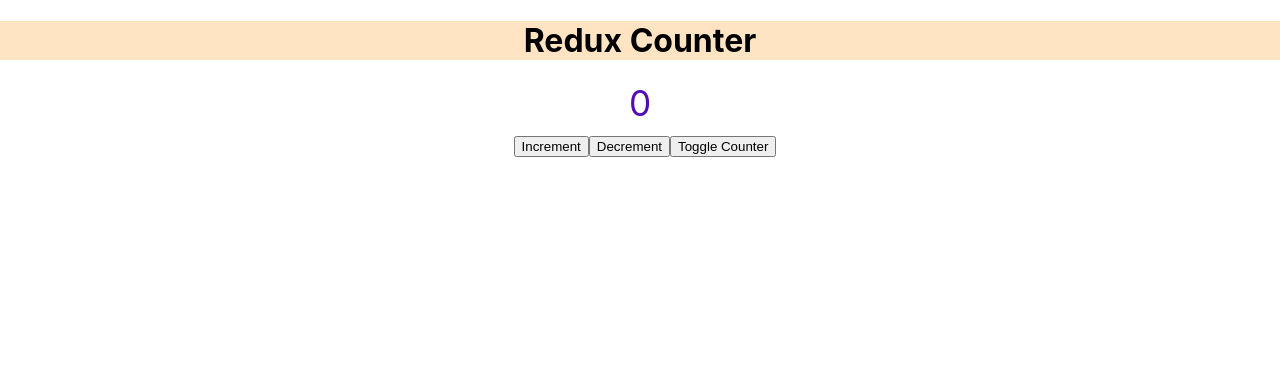
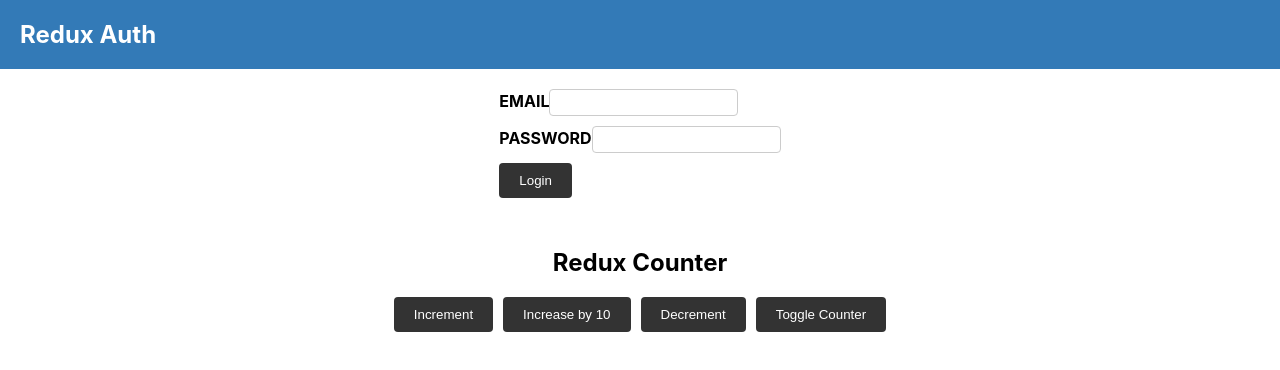
Before and after one commit to imtiyaz-github/Expense-Tracker-In-React, a React (Create React App) app: page / in a window 1280 px wide. Shown: the top 370 px of the page. Built offline with nearby package versions, Linux system fonts and the light colour scheme.

Commit message:
auth reducer

```diff
--- a/src/App.js
+++ b/src/App.js
@@ -1,11 +1,21 @@
-import "./App.css";
+import { Fragment } from "react";
+import Auth from "./components/Auth";
 import Counter from "./components/Counter";
+import Header from "./components/Header";
+import { useSelector } from "react-redux";
+import UserProfile from "./components/UserProfile";
 
 function App() {
+  const isAuth = useSelector((state) => state.auth.isAuthenticated);
 
-  return(
-   <Counter />
-  )
+  return (
+    <Fragment>
+      <Header />
+      {!isAuth && <Auth />}
+      {isAuth && <UserProfile />}
+      <Counter />
+    </Fragment>
+  );
 }
 
 export default App;
--- /dev/null
+++ b/src/components/Auth.js
@@ -0,0 +1,31 @@
+import React from "react";
+import { useDispatch } from "react-redux";
+import { authActions } from "../store/Redux";
+import classes from "./Auth.module.css";
+
+function Auth() {
+  const dispatch = useDispatch();
+
+  const loginHandler = (e) => {
+    e.preventDefault();
+    dispatch(authActions.login());
+  };
+
+  return (
+    <div className={classes.form}>
+      <form action="" onSubmit={loginHandler}>
+        <div>
+          <label htmlFor="email">EMAIL</label>
+          <input type="text" id="email" />
+        </div>
+        <div>
+          <label htmlFor="password">PASSWORD</label>
+          <input type="password" id="password" />
+        </div>
+        <button>Login</button>
+      </form>
+    </div>
+  );
+}
+
+export default Auth;
--- /dev/null
+++ b/src/components/Auth.module.css
@@ -0,0 +1,58 @@
+/* .form {
+    display: flex;
+    flex-direction: column;
+    align-items: center;
+    margin: 20px;
+  }
+
+  label {
+    font-weight: bold;
+  }
+
+  input {
+    padding: 5px;
+    margin-bottom: 10px;
+  }
+
+  button {
+    padding: 10px 20px;
+    background-color: #334bb7;
+    color: white;
+    border: none;
+    cursor: pointer;
+  }
+
+  button:hover {
+    background-color: #288fe9;
+  }
+   */
+   .form {
+    display: flex;
+    flex-direction: column;
+    align-items: center;
+    margin: 20px;
+  }
+
+  label {
+    font-weight: bold;
+  }
+
+  input {
+    padding: 5px;
+    margin-bottom: 10px;
+    border: 1px solid #ccc;
+    border-radius: 4px;
+  }
+
+  button {
+    padding: 10px 20px;
+    background-color: #337ab7;
+    color: white;
+    border: none;
+    border-radius: 4px;
+    cursor: pointer;
+  }
+
+  button:hover {
+    background-color: #23527c;
+  }
--- a/src/components/Counter.js
+++ b/src/components/Counter.js
@@ -1,27 +1,37 @@
-import { useSelector, useDispatch } from "react-redux";
+import { useSelector, useDispatch, connect } from "react-redux";
 import classes from "./Counter.module.css";
+import { counterActions } from "../store/Redux";
 
 function Counter() {
   const dispatch = useDispatch();
   const counter = useSelector((state) => state.counter);
+  const show = useSelector((state) => state.showCounter);
+
 
   const incrementHandler = () => {
-    dispatch({ type: "increment" });
+    dispatch(counterActions.increment());
   };
 
   const decrementHandler = () => {
-    dispatch({ type: "decrement" });
+    dispatch(counterActions.decrement()); // {type: some unique indetiieres,payload :10}
   };
 
-  const toggeleCounter = () => {};
+  const increaseHandler = () => {
+    dispatch(counterActions.increase(10));
+  };
+
+  const toggeleCounter = () => {
+    dispatch(counterActions.toggleCounter());
+  };
 
   return (
     <main className={classes.main}>
       <h1 className={classes.header}>Redux Counter</h1>
 
-      <div className={classes.counter}>{counter}</div>
+      {show && <div className={classes.counter}>{counter}</div>}
       <div className={classes.button}>
         <button onClick={incrementHandler}>Increment</button>
+        <button onClick={increaseHandler}>Increase by 10</button>
         <button onClick={decrementHandler}>Decrement</button>
         <button onClick={toggeleCounter}>Toggle Counter</button>
       </div>
@@ -29,4 +39,4 @@
   );
 }
 
-export default Counter;
+export default connect()(Counter);
--- a/src/components/Counter.module.css
+++ b/src/components/Counter.module.css
@@ -1,18 +1,38 @@
+.main {
+  text-align: center;
+  margin-top: 50px;
+}
+
 .header {
-  text-align: center;
-  background-color: bisque;
-  display: flex;
-  justify-content: center;
+  font-size: 24px;
+  margin-bottom: 20px;
 }
+
 .counter {
-  text-align: center;
-  font-size: 2.2rem;
-  color: rgb(83, 11, 184);
+  font-size: 48px;
+  font-weight: bold;
+  margin-bottom: 20px;
 }
 
 .button {
   display: flex;
   justify-content: center;
-  padding: 12px 12px;
-  margin-left: 10px;
+  gap: 10px;
+  margin-bottom: 20px;
 }
+
+button {
+  padding: 10px 20px;
+  background-color: #337ab7;
+  color: white;
+  border: none;
+  cursor: pointer;
+}
+
+button:hover {
+  background-color: #135492;
+}
+
+button:active {
+  background-color: #0b3550;
+}
--- /dev/null
+++ b/src/components/Header.js
@@ -0,0 +1,35 @@
+import React from "react";
+import { useDispatch, useSelector } from "react-redux";
+import { authActions } from "../store/Redux";
+import classes from './Header.module.css';
+
+function Header() {
+  const dispatch = useDispatch();
+  const isAuth = useSelector((state) => state.auth.isAuthenticated);
+
+  const logoutHandler = (e) => {
+    e.preventDefault();
+    dispatch(authActions.logout());
+  };
+
+  return (
+    <header className={classes.header}>
+      <h1>Redux Auth</h1>
+      {isAuth && (
+        <nav>
+          <ul>
+            <li>
+              <a href="/"> My Products</a>
+            </li>
+            <li>
+              <a href="/">My Sales</a>{" "}
+            </li>
+          </ul>
+          <button onClick={logoutHandler}>Logout</button>
+        </nav>
+      )}
+    </header>
+  );
+}
+
+export default Header;
--- /dev/null
+++ b/src/components/Header.module.css
@@ -0,0 +1,33 @@
+header {
+  display: flex;
+  justify-content: space-between;
+  align-items: center;
+  padding: 20px;
+  background-color: #337ab7;
+  color: white;
+}
+h1 {
+  font-size: 24px;
+  margin: 0;
+}
+nav ul {
+  list-style: none;
+  padding: 0;
+  margin: 0;
+}
+nav ul li {
+  display: inline-block;
+  margin-right: 10px;
+}
+nav ul li a {
+  color: white;
+  text-decoration: none;
+}
+
+button {
+  padding: 10px 20px;
+  background-color: #333;
+  border: none;
+  color: white;
+  cursor: pointer;
+}
--- /dev/null
+++ b/src/components/UserProfile.js
@@ -0,0 +1,11 @@
+import React from 'react';
+
+function UserProfile() {
+  return (
+    <div>
+      <h1>My User Profile</h1>
+    </div>
+  )
+}
+
+export default UserProfile;
--- a/src/index.js
+++ b/src/index.js
@@ -3,11 +3,12 @@
 import "./index.css";
 import { Provider } from "react-redux";
 import App from "./App";
-import store from "./store/Index.js";
+import store from "./store/Redux";
+
 
 const root = ReactDOM.createRoot(document.getElementById("root"));
 root.render(
   <Provider store={store}>
     <App />
-  </Provider>
+  </Provider>
 );
--- /dev/null
+++ b/src/store/Redux.js
@@ -0,0 +1,52 @@
+import { createSlice,configureStore } from '@reduxjs/toolkit'
+
+const initialCounterState={counter : 0, showCounter:true}
+
+const counterSlice=createSlice({
+    name:'counter',
+    initialState:initialCounterState,
+    reducers:{
+        increment(state) {
+            state.counter++;
+        },
+        decrement(state) {
+            state.counter--;
+        },
+        increase(state, action) {
+            state.counter=state.counter+action.payload
+        },
+        toggle(state) {
+            state.showCounter=!state.showCounter
+        }
+        }
+})
+
+const initialAuthState={
+    isAuthenticated:false
+}
+const authSlice=createSlice({
+    name:'authentication',
+    initialState:initialAuthState,
+    reducers:{
+        login(state){
+            state.isAuthenticated=true;
+
+            console.log("thank you")
+        },
+        logout(state){
+            state.isAuthenticated=false;
+
+            console.log('ok bye')
+        }
+    }
+})
+
+const store=configureStore({
+    reducer:{counter:counterSlice.reducer, auth:authSlice.reducer}
+});
+
+export const counterActions=counterSlice.actions
+export const authActions=authSlice.actions
+
+
+export default store;
```
